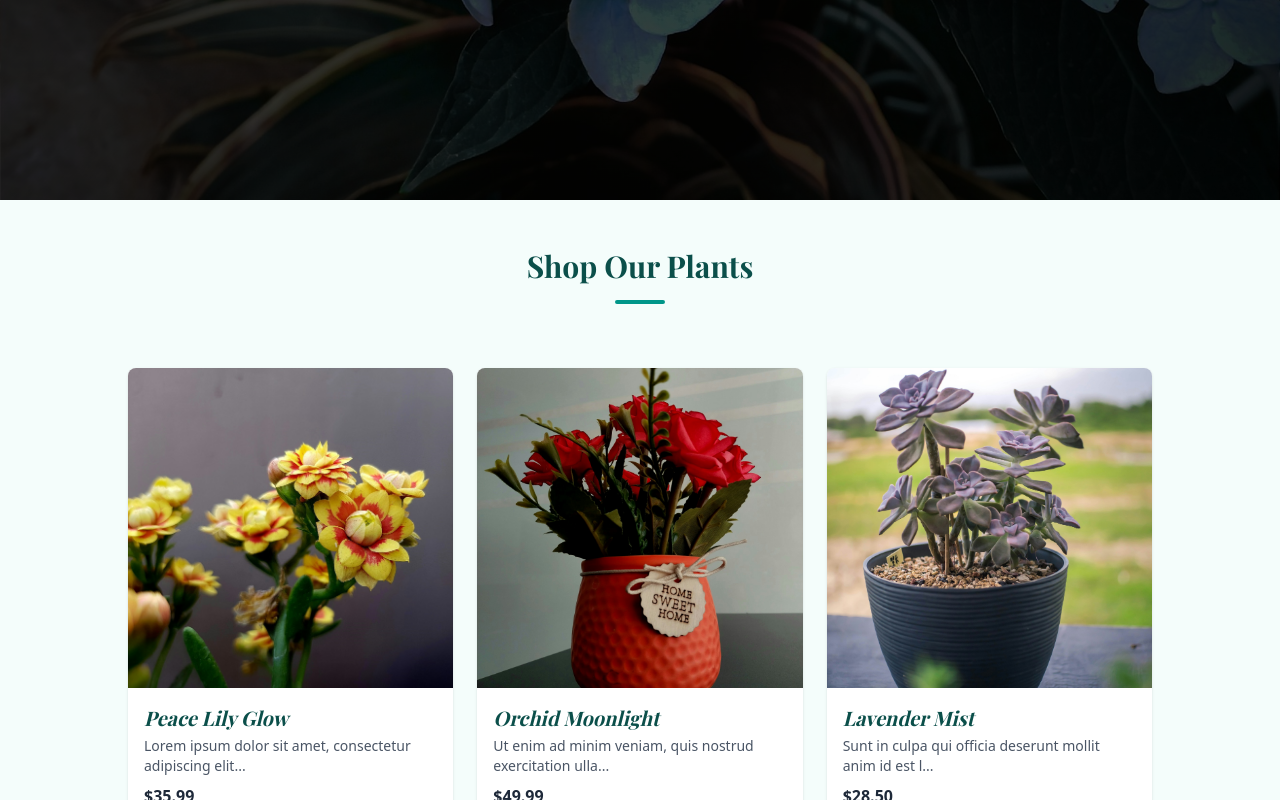
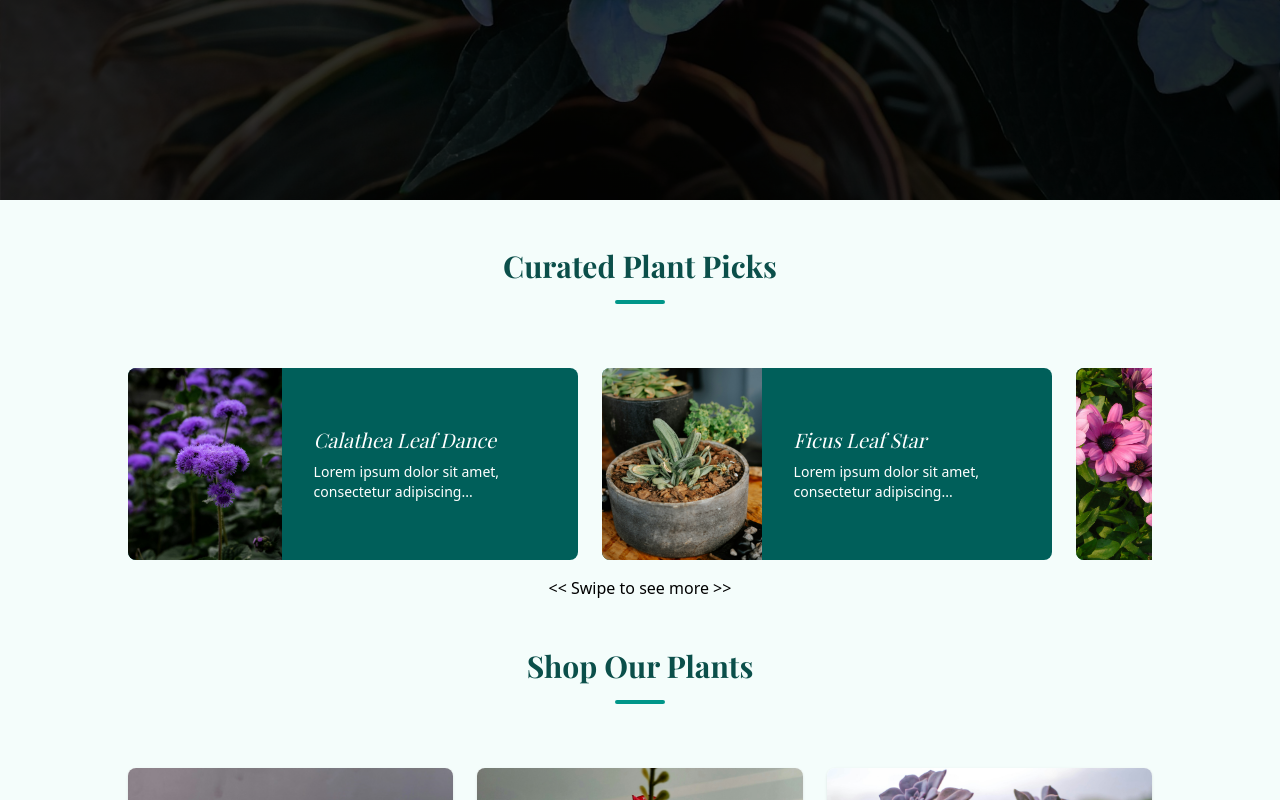
Before and after one commit to KikiXoxo/shopping-cart-app, a React (Vite) app: page / in a window 1280 px wide. Shown: the part 616-1416 px from the top of the page. Built offline with nearby package versions, Linux system fonts and the light colour scheme; a web font is replaced by a local one.

Commit message:
feat: add horizontal scrollable curated plants section

```diff
--- a/src/index.css
+++ b/src/index.css
@@ -9,6 +9,16 @@
   --font-heading: 'Playfair Display', serif;
 }
 
+@layer utilities {
+  .hide-scrollbar::-webkit-scrollbar {
+    display: none;
+  }
+  .hide-scrollbar {
+    -ms-overflow-style: none;
+    scrollbar-width: none;
+  }
+}
+
 html {
   scroll-behavior: smooth;
 }
--- a/src/pages/Home.jsx
+++ b/src/pages/Home.jsx
@@ -42,6 +42,40 @@ const Home = () => {
             Shop Now
           </a>
         </div>
+      </div>
+
+      {/* Featured Plants */}
+      <div className='mx-4 md:mx-12 lg:max-w-[80%] lg:mx-auto pt-12'>
+        <h2 className='font-heading text-3xl text-teal-900 font-bold text-center mb-4'>
+          Curated Plant Picks
+        </h2>
+        <hr className='border-teal-600 border-2 rounded mx-auto mb-8 md:mb-16 w-[50px]' />
+
+        <div className='flex  overflow-x-auto space-x-6 pb-4 snap-x snap-mandatory hide-scrollbar'>
+          {plants
+            .filter(plant => [9, 5, 8].includes(plant.id))
+            .sort((a, b) => [9, 5, 8].indexOf(a.id) - [9, 5, 8].indexOf(b.id))
+            .map(plant => (
+              <div
+                key={plant.id}
+                className='bg-teal-800 overflow-hidden rounded-lg flex flex-row items-start md:items-center min-w-[300px] md:min-w-[450px] snap-center'
+              >
+                <img
+                  src={plant.images[1]}
+                  alt={plant.name}
+                  className='w-2/5 h-48 object-cover md:mr-4'
+                />
+                <div className='text-white p-4'>
+                  <h3 className='font-heading text-xl italic'>{plant.name}</h3>
+                  <p className='text-sm mt-2'>
+                    {plant.description.substring(0, 50)}...
+                  </p>
+                </div>
+              </div>
+            ))}
+        </div>
+
+        <p className='text-center'>&lt;&lt; Swipe to see more &gt;&gt;</p>
       </div>
 
       {/* Plants List */}
```
